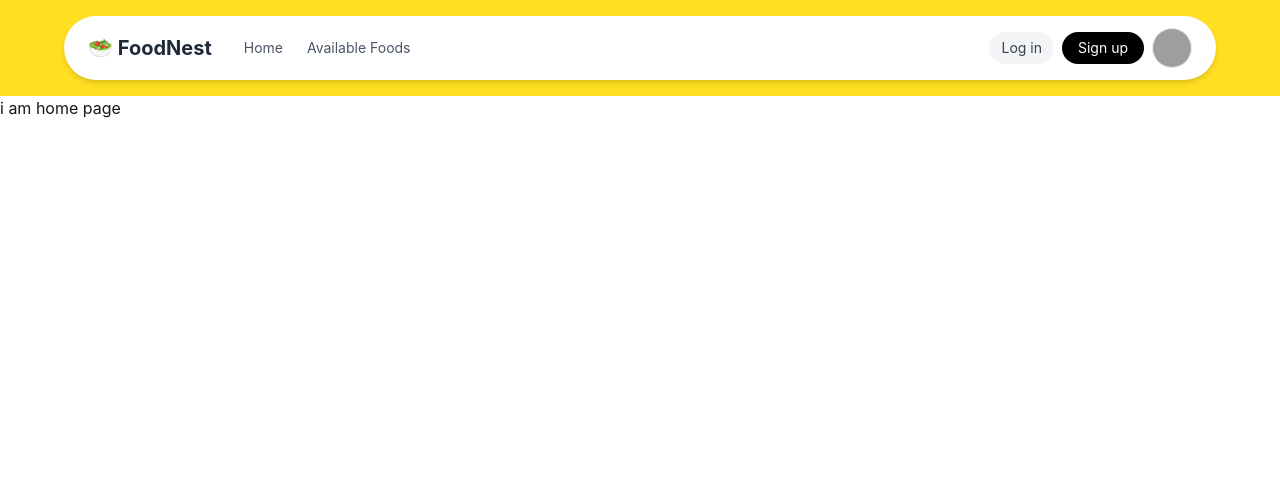
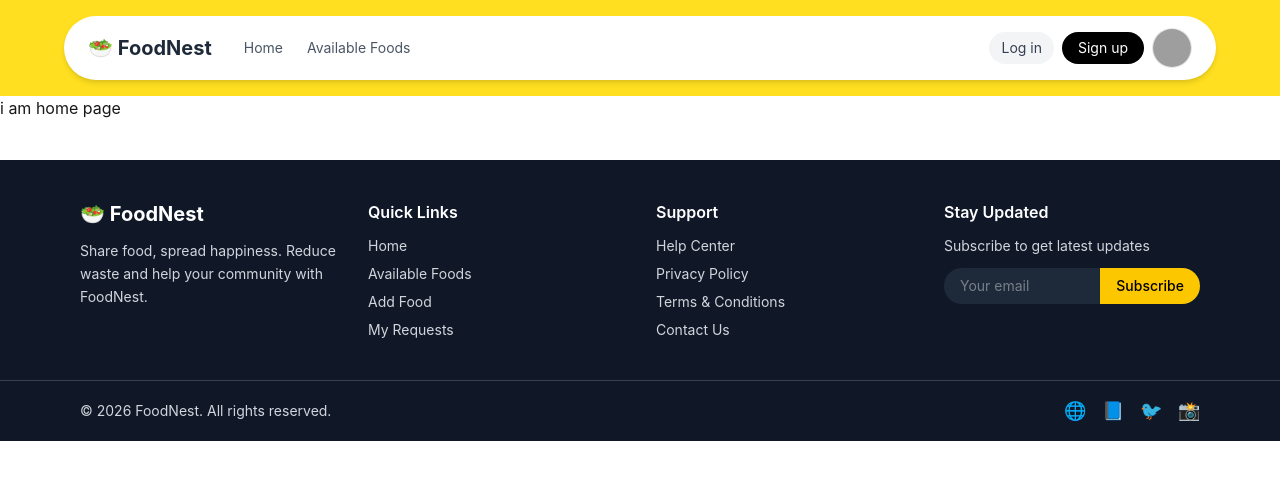
Before and after one commit to nayeem-94/FoodNest-Community-Food-Sharing-Platform, a React (Vite) app: page / in a window 1280 px wide. Shown: the top 480 px of the page. Built offline with nearby package versions, Linux system fonts and the light colour scheme; grey boxes are pictures that could not be loaded.

Commit message:
added the footer section

```diff
--- a/src/Layout/Homelayout.jsx
+++ b/src/Layout/Homelayout.jsx
@@ -3,6 +3,7 @@ import Header from '../components/Header/Header';
 import { Outlet } from 'react-router';
 
 import bg from "../assets/bg-pasta2.jpg"
+import Footer from '../components/Footer/Footer';
 
 const Homelayout = () => {
     return (
@@ -12,6 +13,7 @@ const Homelayout = () => {
             </div>
 
             <Outlet></Outlet>
+            <Footer></Footer>
         </div>
     );
 };
--- a/src/components/Footer/Footer.jsx
+++ b/src/components/Footer/Footer.jsx
@@ -2,9 +2,75 @@ import React from 'react';
 
 const Footer = () => {
     return (
-        <div>
-            i am footer
-        </div>
+        <footer className="bg-gray-900 text-gray-300 mt-10">
+
+            {/* Main Footer */}
+            <div className="max-w-6xl mx-auto px-4 py-10 grid grid-cols-1 sm:grid-cols-2 md:grid-cols-4 gap-8">
+
+                {/* Logo + Description */}
+                <div>
+                    <h2 className="text-xl font-bold text-white mb-3">🥗 FoodNest</h2>
+                    <p className="text-sm leading-relaxed">
+                        Share food, spread happiness. Reduce waste and help your community with FoodNest.
+                    </p>
+                </div>
+
+                {/* Links */}
+                <div>
+                    <h3 className="text-white font-semibold mb-3">Quick Links</h3>
+                    <ul className="space-y-2 text-sm">
+                        <li className="hover:text-white cursor-pointer">Home</li>
+                        <li className="hover:text-white cursor-pointer">Available Foods</li>
+                        <li className="hover:text-white cursor-pointer">Add Food</li>
+                        <li className="hover:text-white cursor-pointer">My Requests</li>
+                    </ul>
+                </div>
+
+                {/* Support */}
+                <div>
+                    <h3 className="text-white font-semibold mb-3">Support</h3>
+                    <ul className="space-y-2 text-sm">
+                        <li className="hover:text-white cursor-pointer">Help Center</li>
+                        <li className="hover:text-white cursor-pointer">Privacy Policy</li>
+                        <li className="hover:text-white cursor-pointer">Terms & Conditions</li>
+                        <li className="hover:text-white cursor-pointer">Contact Us</li>
+                    </ul>
+                </div>
+
+                {/* Newsletter */}
+                <div>
+                    <h3 className="text-white font-semibold mb-3">Stay Updated</h3>
+                    <p className="text-sm mb-3">Subscribe to get latest updates</p>
+
+                    <div className="flex items-center bg-gray-800 rounded-full overflow-hidden">
+                        <input
+                            type="email"
+                            placeholder="Your email"
+                            className="bg-transparent px-4 py-2 text-sm outline-none w-full"
+                        />
+                        <button className="bg-yellow-400 text-black px-4 py-2 text-sm font-medium hover:bg-yellow-300 transition">
+                            Subscribe
+                        </button>
+                    </div>
+                </div>
+            </div>
+
+            {/* Bottom Footer */}
+            <div className="border-t border-gray-700">
+                <div className="max-w-6xl mx-auto px-4 py-4 flex flex-col sm:flex-row items-center justify-between gap-3 text-sm">
+
+                    <p>© {new Date().getFullYear()} FoodNest. All rights reserved.</p>
+
+                    {/* Social Icons */}
+                    <div className="flex gap-4 text-lg">
+                        <span className="cursor-pointer hover:text-white">🌐</span>
+                        <span className="cursor-pointer hover:text-white">📘</span>
+                        <span className="cursor-pointer hover:text-white">🐦</span>
+                        <span className="cursor-pointer hover:text-white">📸</span>
+                    </div>
+                </div>
+            </div>
+        </footer>
     );
 };
 
```
